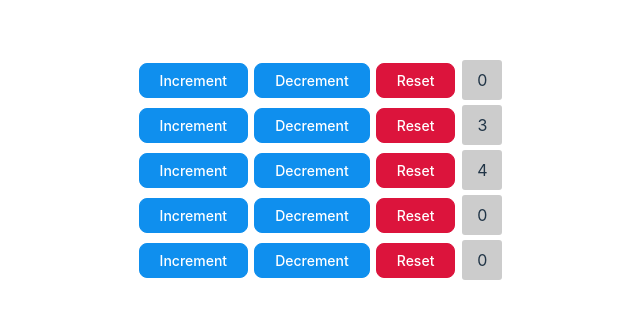
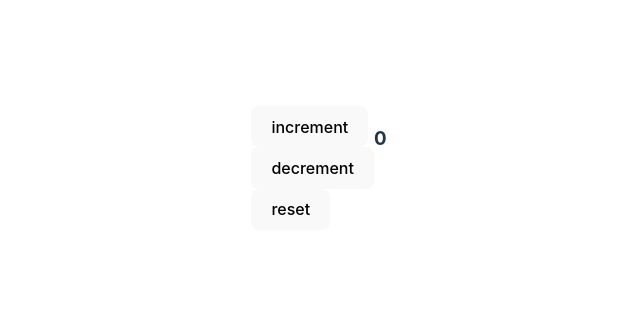
Before and after one commit to ChernyshevaNetology/react-start, a React (Vite) app: page / in a window 1280 px wide. Shown: the part 232-550 px from the top of the page, without its empty margins (231-871 px from the left). Built offline with nearby package versions, Linux system fonts and the light colour scheme.

Commit message:
Counter code finished

```diff
--- a/src/App.jsx
+++ b/src/App.jsx
@@ -1,11 +1,12 @@
 import './App.css'
-import { MultipleCounters } from './projects/project-2/multiple-counters'
+import { Counter } from './projects/project-1/counter'
+
 
 
 export const App = () => {
     return (
     <div className={'container'}>
-      <MultipleCounters />
+      <Counter />
     </div>
   )
 }
--- a/src/projects/project-1/counter.jsx
+++ b/src/projects/project-1/counter.jsx
@@ -1,19 +1,19 @@
-import React, { useState } from "react";
-import { Button } from "../../components/button";
+import React, {useState} from "react";
+import {Button} from "../../components/button";
 
 export const Counter = () => {
-  const [count, setCount] = useState(5);
+    const [count, setCount] = useState(0);
 
     const onIncrement = () => setCount((prev) => prev + 1);
     const onDecrement = () => setCount((prev) => prev - 1);
-
-  // const onReset = () => //сбрасывать счетчик на ноль
+    const onReset = () => setCount(() => 0);
 
     return (
         <>
             <div>
-        <Button title={"increment"} onClick={onIncrement} />
-        <Button title={"decrement"} onClick={onDecrement} />
+                <Button title={"increment"} onClick={onIncrement}/>
+                <Button title={"decrement"} onClick={onDecrement}/>
+                <Button title={"reset"} onClick={onReset}/>
             </div>
             <h3>{count}</h3>
         </>
--- a/src/projects/project-2/multiple-counters.jsx
+++ b/src/projects/project-2/multiple-counters.jsx
@@ -1,4 +1,5 @@
 import React, { useState } from 'react';
+import { SingleCounter } from './single-counter';
 
 const data = [
     {id: 1, value: 0},
@@ -37,14 +38,7 @@ export const MultipleCounters = () => {
     return (
         <div>
             {
-                counters.map(counter => <div className={'counters-container'} key={counter.id}>
-                    <button className={'btn'} onClick={() => onIncrement(counter.id)}>Increment</button>
-                    <button className={'btn'}>Decrement</button>
-                    <button className={'btn btn_red'}>Reset</button>
-                    <div className="val-cont">
-                        <span className={'counter-value'}>{counter.value}</span>
-                    </div>
-                </div>)
+                counters.map(counter => <SingleCounter count={counter.value} onclick={() => onIncrement(counter.id)}/>)
             }
         </div>
     );
--- /dev/null
+++ b/src/projects/project-2/single-counter.jsx
@@ -0,0 +1,14 @@
+import React from 'react';
+
+export const SingleCounter = ({count, onIncrement}) => {
+    return(
+    <>
+    <div className={'counters-container'}>
+        <button className={'btn'} onClick={() => onIncrement(counter.id)}>Increment</button>
+        <button className={'btn'} onClick={onIncrement}>Decrement</button>
+        <button className={'btn'} onClick={onIncrement}>Reset</button>
+        <h3>{count}</h3>
+    </div>
+        </>
+    );
+}
```
Lines whose indentation alone changed are shown as unchanged.
